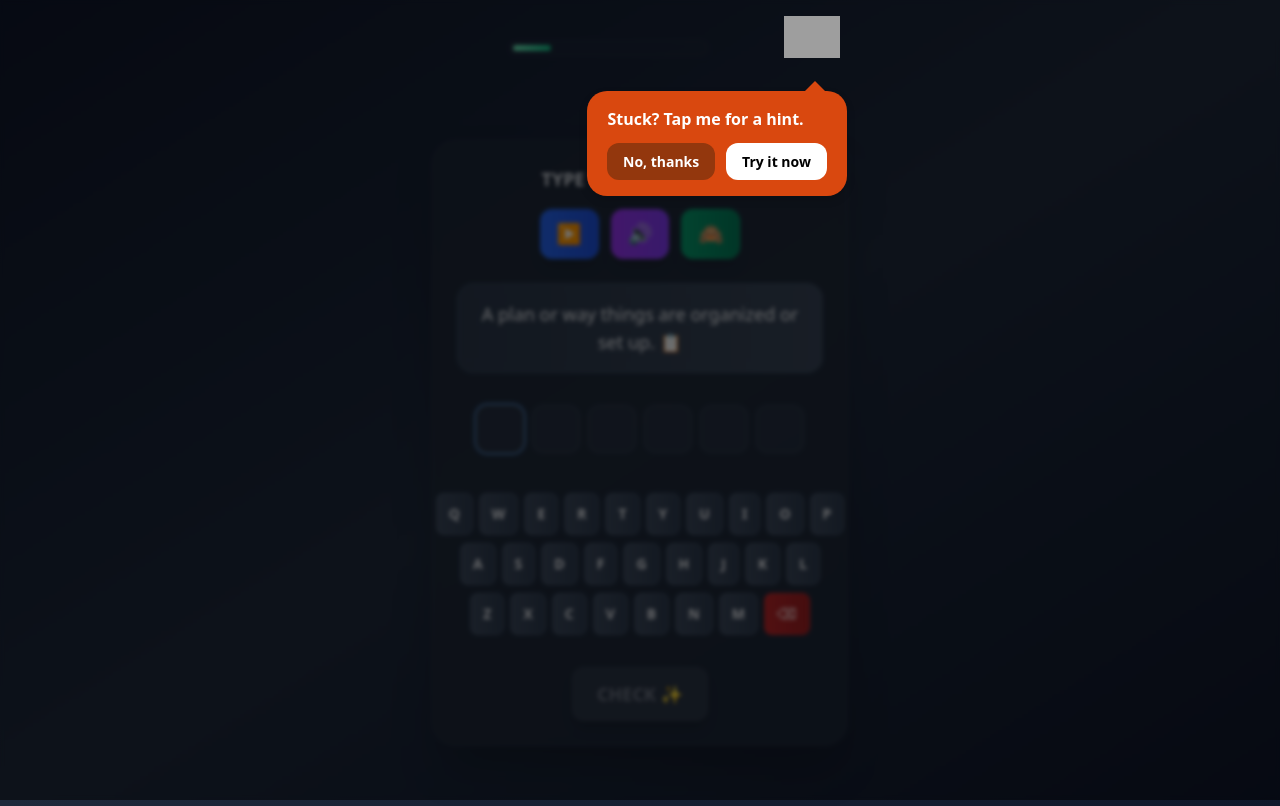
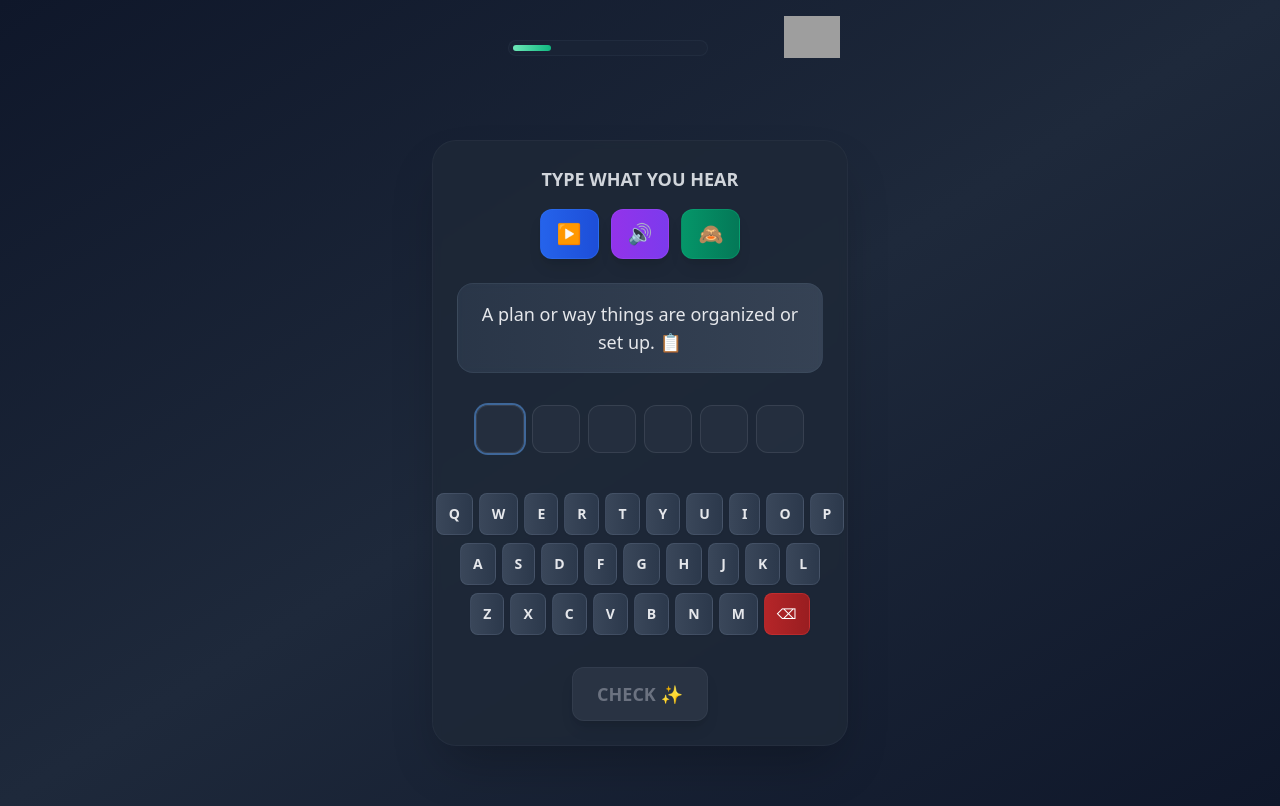
Before and after one commit to dreamerchandra/spell_daily, a React (Vite) app: page / in a window 1280 px wide. Built offline with nearby package versions, Linux system fonts and the light colour scheme; grey boxes are pictures that could not be loaded.

Commit message:
chore: hind time and animations

```diff
--- a/src/components/atoms/header.tsx
+++ b/src/components/atoms/header.tsx
@@ -8,7 +8,7 @@ interface HeaderProps {
 
 export const Header = ({ ProgressComponent }: HeaderProps) => {
   const img = randomImageByPath('by_rating/2');
-  const [show, setShow] = useState(true);
+  const [show, setShow] = useState(false);
 
   return (
     <header className={`m-auto flex max-w-md items-center justify-between p-4`}>
--- a/src/components/atoms/speech-bubble/speech-bubble.module.css
+++ b/src/components/atoms/speech-bubble/speech-bubble.module.css
@@ -33,7 +33,7 @@
 
   opacity: 0;
   transform: translateY(-20px);
-  animation: slideBubble 0.4s forwards 0.1s;
+  animation: slideBubble 0.1s forwards;
 }
 
 @keyframes slideBubble {
@@ -70,7 +70,7 @@
   opacity: 0;
   transform: scale(0.8);
   animation: popButton 0.1s forwards;
-  animation-delay: 0.5s;
+  animation-delay: 0.1s;
   padding: 8px 16px;
   border-radius: 12px;
   font-weight: 600;
```
